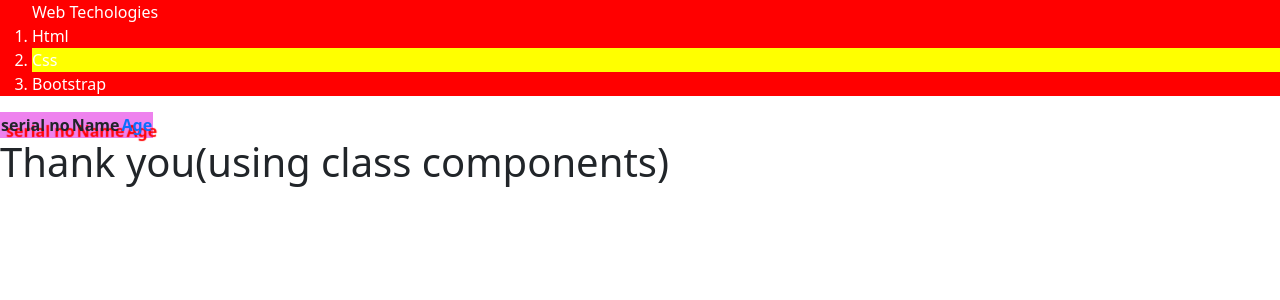
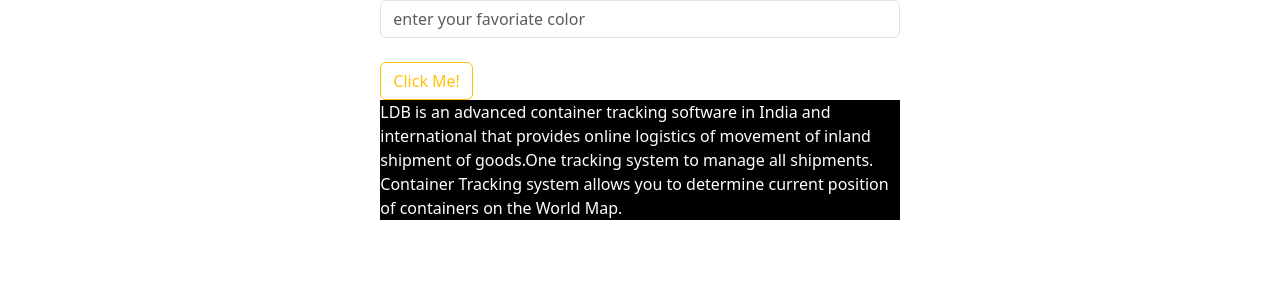
Before and after one commit to Manojkumar886/boot-frontend, a React (Create React App) app: page / in a window 1280 px wide. Shown: the top 300 px of the page. Built offline with nearby package versions, Linux system fonts and the light colour scheme.

Commit message:
basic and ternary is over..!

```diff
--- a/src/App.js
+++ b/src/App.js
@@ -1,12 +1,12 @@
-import { MyfirstClass, Orderlist, Table } from "./Components";
-import { Myfirstfun } from "./Sample";
+import { Arraylist } from "./List";
+import { OperatorTernary } from "./TernaryOpe";
+import { Firsthook } from "./UseState";
+
 
 function App() {
   return (
     <>
-      <Orderlist />
-      <Table />
-      <MyfirstClass />
+      <OperatorTernary />
     </>
   )
 }
--- /dev/null
+++ b/src/List.js
@@ -0,0 +1,18 @@
+export let Arraylist = () => {
+    let Chocolatename = ["Kitkat", "Cadbury", "Milkbar", "Diary", "Galaxy", "Nestle"]
+
+    return (
+        <>
+            <ol start={45}>
+                {
+                    Chocolatename.map(
+                        (get, index) =>
+                        (
+                            <li>{get}</li>
+                        )
+                    )
+                }
+            </ol>
+        </>
+    )
+}
--- /dev/null
+++ b/src/TernaryOpe.js
@@ -0,0 +1,53 @@
+import { useState } from 'react';
+
+export let OperatorTernary = () => {
+
+    const [inputvalue, setInputvalue] = useState("");
+
+    function setter(temp) {
+        setInputvalue(temp.target.value);
+    }
+
+    const [cssstyle, setCssstyle] = useState(
+        {
+            backgroundColor: 'black',
+            color: 'white'
+        }
+    )
+    // ternary Operator
+    function Action() {
+        inputvalue == "red" ?
+            setCssstyle({ backgroundColor: 'red', color: 'yellow' }) :
+            inputvalue == "yellow" ?
+                setCssstyle({ backgroundColor: 'yellow' }) :
+                inputvalue == "seagreen" ?
+                    setCssstyle({ backgroundColor: 'seagreen' }) :
+
+                    setCssstyle({ backgroundColor: 'brown' })
+
+        setDisplay(inputvalue);
+    }
+
+
+    const [display, setDisplay] = useState("");
+    return (
+        <>
+            <div className='row justify-content-center'>
+                <div className='col-5'>
+                    <input
+                        onChange={setter}
+                        className='form-control'
+                        placeholder='enter your favoriate color'
+                    />
+                    <button className='btn btn-outline-warning mt-4'
+                        onClick={Action}
+                    >Click Me!</button>
+
+                    <p style={cssstyle}>
+                        LDB is an advanced container tracking software in India and international that provides online logistics of movement of inland shipment of goods.One tracking system to manage all shipments. Container Tracking system allows you to determine current position of containers on the World Map.
+                    </p>
+                </div>
+            </div>
+        </>
+    )
+}
--- /dev/null
+++ b/src/UseState.js
@@ -0,0 +1,30 @@
+import 'bootstrap/dist/css/bootstrap.min.css'
+import { useState } from 'react'
+
+export const Firsthook = () => {
+
+    let [choconame, setChoconame] = useState("");
+
+    function setter(temp) {
+        setChoconame(temp.target.value)
+    }
+
+    function getter() {
+        alert(" your favoriate chocolate name is :" + choconame)
+    }
+    return (
+        <>
+            <div className='row justify-content-center'>
+                <div className='col-5'>
+                    <input
+                        onChange={setter}
+                        className='form-control'
+                        placeholder='enter your favoriate choco name'
+                    />
+                    <button className='btn btn-outline-warning mt-4'
+                        onClick={getter}>Click Me!</button>
+                </div>
+            </div>
+        </>
+    );
+}
```
